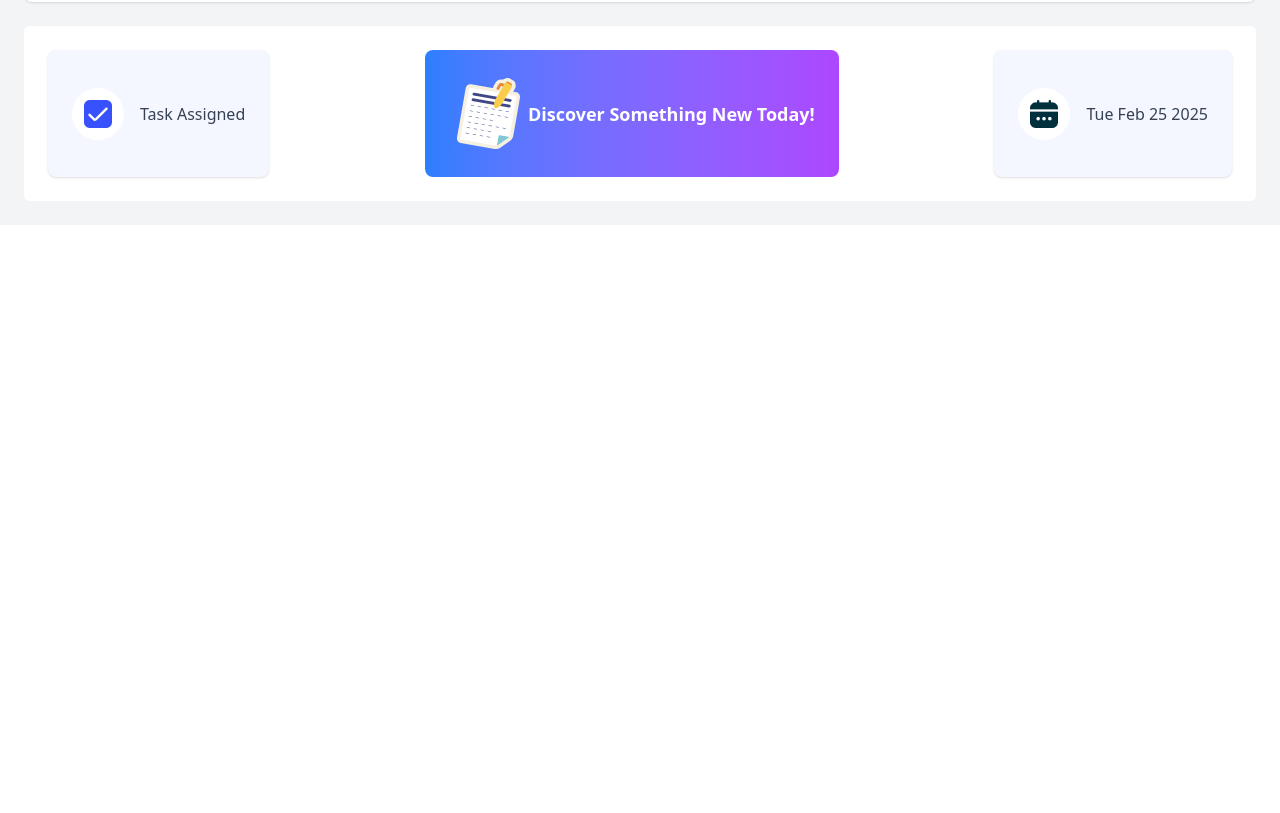
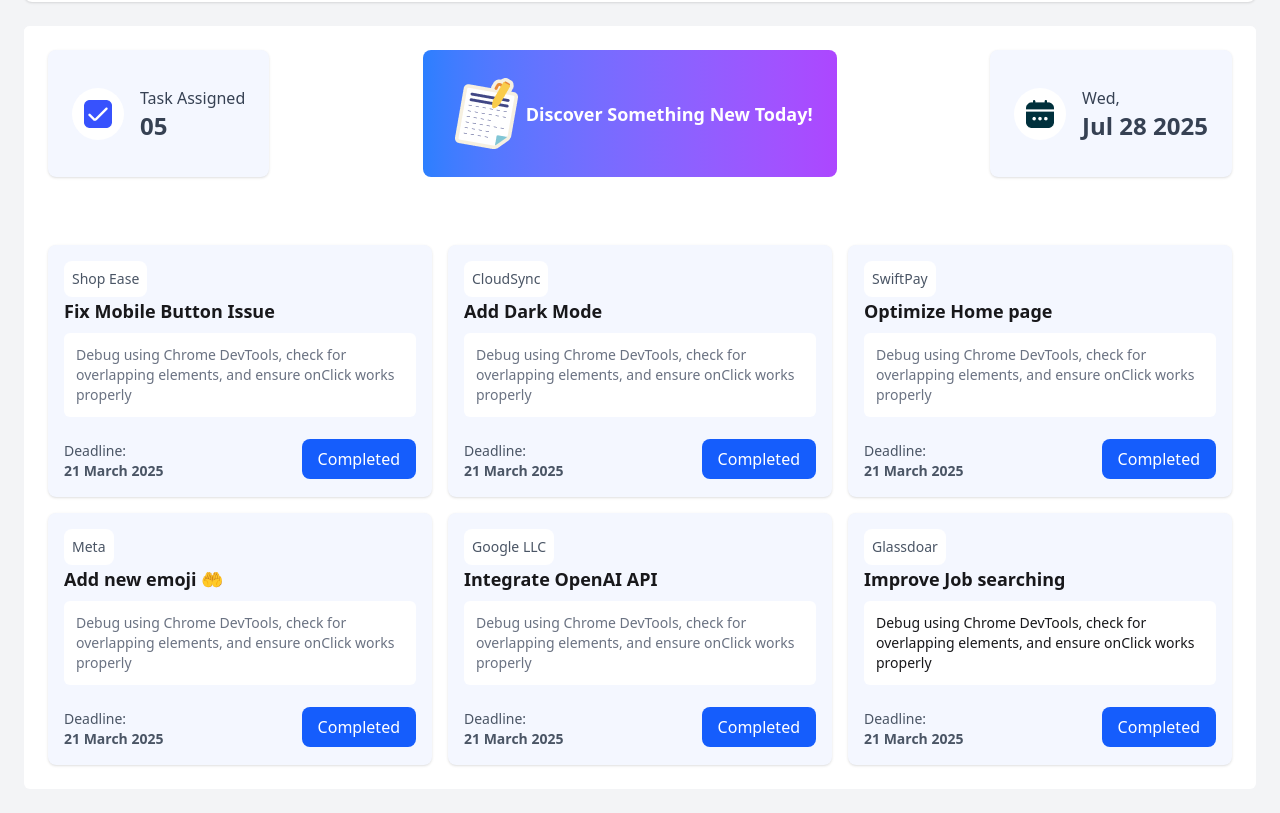
Before and after one commit to sorafothossain/Assignment-5, a plain HTML site: page index.html in a window 1280 px wide. Shown: the part 110-923 px from the top of the page. Before the commit the page ends 800 px from the top, so only its background shows below. Drawn offline with nearby package versions, Linux system fonts and the light colour scheme.

Commit message:
Cards Section

```diff
--- a/index.html
+++ b/index.html
@@ -20,30 +20,113 @@
                 Dev<span class="font-bold text-[#00303C]-600">Board</span>
             </h1>
             <div class="flex items-center gap-4">
-                <span class=" flex font-bold bg-[#F4F7FF] rounded-full gap-4 p-3"><img src="assets/checkbox.png"
+                <span class=" flex font-bold text-2xl bg-[#F4F7FF] rounded-full gap-4 p-3"><img src="assets/checkbox.png"
                         alt="">23</span>
                 <div class="bg-[#F4F7FF] p-2 rounded-full"><img src="assets/theme-btn.png" alt=""></div>
             </div>
         </div>
 
         <section>
-            <div>
+            <div class="bg-white rounded-md">
                 <!-- Stats Section -->
                 <div class="flex justify-between gap-4 mt-6 bg-white p-6 rounded-md">
                     <div class="bg-[#F4F7FF] p-6 rounded-lg shadow flex items-center gap-4">
-                        <div class="bg-white p-3 text-white flex items-center justify-center rounded-full text-lg font-bold">
-                           <img src="assets/checkbox.png" alt="">
+                        <div
+                            class="bg-white p-3 text-white flex items-center justify-center rounded-full text-lg font-bold">
+                            <img src="assets/checkbox.png" alt="">
                         </div>
-                        <p class="text-gray-700">Task Assigned</p>
+                        <p class="text-gray-700">Task Assigned <br> <span class="text-2xl font-bold">05</span></p>
                     </div>
-                    <div class="bg-gradient-to-r from-blue-500 to-purple-500 p-6 rounded-lg text-white flex items-center justify-center font-bold text-lg">
-                      <img src="assets/board.png" alt="">  Discover Something New Today!
+                    <div
+                        class="bg-gradient-to-r from-blue-500 to-purple-500 p-6 rounded-lg text-white flex items-center justify-center font-bold text-lg">
+                        <img src="assets/board.png" alt=""> Discover Something New Today!
                     </div>
                     <div class="bg-[#F4F7FF] p-6 rounded-lg shadow flex items-center space-x-4">
                         <div class="bg-white p-3 text-gray-700 flex items-center justify-center rounded-full text-lg">
                             <img src="assets/calender.png" alt="">
                         </div>
-                        <p class="text-gray-700">Tue Feb 25 2025</p>
+                        <p class="text-gray-700">Wed, <br>
+                            <span class="font-bold text-2xl">Jul 28 2025</span>
+                        </p>
+                    </div>
+                </div>
+                <!-- Task Cards Section -->
+                <div class="grid grid-cols-3 gap-4 mt-5 p-6">
+                    <div class="bg-[#F4F7FF] p-4 rounded-lg shadow">
+                        <button class="text-gray-600 text-sm bg-white p-2 rounded-lg">Shop Ease</button>
+                        <h2 class="text-lg font-semibold">Fix Mobile Button Issue </h2>
+                        <p class="bg-white p-3 rounded-md text-gray-500 text-sm mt-2">
+                            Debug using Chrome DevTools, check for overlapping elements, and ensure onClick works properly
+                        </p>
+                        <div class="flex justify-between mt-2 items-center">
+                            <p class="text-gray-600 text-sm mt-4">Deadline: <br><span class="font-semibold">21 March 2025</span>
+                            </p>
+                            <button class="bg-blue-600 text-white px-4 py-2 mt-3 rounded-lg">Completed</button>
+                        </div>
+                    </div>
+
+                    <div class="bg-[#F4F7FF] p-4 rounded-lg shadow">
+                        <button class="text-gray-600 text-sm bg-white p-2 rounded-lg">CloudSync</button>
+                        <h2 class="text-lg font-semibold">Add Dark Mode</h2>
+                        <p class="bg-white p-3 rounded-md text-gray-500 text-sm mt-2">
+                            Debug using Chrome DevTools, check for overlapping elements, and ensure onClick works properly
+                        </p>
+                        <div class="flex justify-between mt-2 items-center">
+                            <p class="text-gray-600 text-sm mt-4">Deadline: <br><span class="font-semibold">21 March 2025</span>
+                            </p>
+                            <button class="bg-blue-600 text-white px-4 py-2 mt-3 rounded-lg">Completed</button>
+                        </div>
+                    </div>
+
+                    <div class="bg-[#F4F7FF] p-4 rounded-lg shadow">
+                        <button class="text-gray-600 text-sm bg-white p-2 rounded-lg">SwiftPay</button>
+                        <h2 class="text-lg font-semibold">Optimize  Home page </h2>
+                        <p class="bg-white p-3 rounded-md text-gray-500 text-sm mt-2">
+                            Debug using Chrome DevTools, check for overlapping elements, and ensure onClick works properly
+                        </p>
+                        <div class="flex justify-between mt-2 items-center">
+                            <p class="text-gray-600 text-sm mt-4">Deadline: <br><span class="font-semibold">21 March 2025</span>
+                            </p>
+                            <button class="bg-blue-600 text-white px-4 py-2 mt-3 rounded-lg">Completed</button>
+                        </div>
+                    </div>
+
+                    <div class="bg-[#F4F7FF] p-4 rounded-lg shadow">
+                        <button class="text-gray-600 text-sm bg-white p-2 rounded-lg">Meta</button>
+                        <h2 class="text-lg font-semibold">Add new emoji 🤲</h2>
+                        <p class=" bg-white p-3 rounded-md text-gray-500 text-sm mt-2">
+                            Debug using Chrome DevTools, check for overlapping elements, and ensure onClick works properly
+                        </p>
+                        <div class="flex justify-between mt-2 items-center">
+                            <p class="text-gray-600 text-sm mt-4">Deadline: <br><span class="font-semibold">21 March 2025</span>
+                            </p>
+                            <button class="bg-blue-600 text-white px-4 py-2 mt-3 rounded-lg">Completed</button>
+                        </div>
+                    </div>
+
+                    <div class="bg-[#F4F7FF] p-4 rounded-lg shadow">
+                        <button class="text-gray-600 text-sm bg-white p-2 rounded-lg">Google LLC</button>
+                        <h2 class="text-lg font-semibold">Integrate OpenAI API </h2>
+                        <p class="bg-white p-3 rounded-md text-gray-500 text-sm mt-2">
+                            Debug using Chrome DevTools, check for overlapping elements, and ensure onClick works properly
+                        </p>
+                        <div class="flex justify-between mt-2 items-center">
+                            <p class="text-gray-600 text-sm mt-4">Deadline: <br><span class="font-semibold">21 March 2025</span>
+                            </p>
+                            <button class="bg-blue-600 text-white px-4 py-2 mt-3 rounded-lg">Completed</button>
+                        </div>
+                    </div>
+
+                    <div class="bg-[#F4F7FF] p-4 rounded-lg shadow">
+                        <button class="text-gray-600 text-sm bg-white p-2 rounded-lg">Glassdoar</button>
+                        <h2 class="text-lg font-semibold">Improve Job searching</h2>
+                        <p class=" bg-white p-3 rounded-md text-sm mt-2">
+                            Debug using Chrome DevTools, check for overlapping elements, and ensure onClick works properly
+                            <div class="flex justify-between mt-2 items-center">
+                                <p class="text-gray-600 text-sm mt-4">Deadline: <br><span class="font-semibold">21 March 2025</span>
+                                </p>
+                                <button class="bg-blue-600 text-white px-4 py-2 mt-3 rounded-lg">Completed</button>
+                            </div>
                     </div>
                 </div>
             </div>
```
